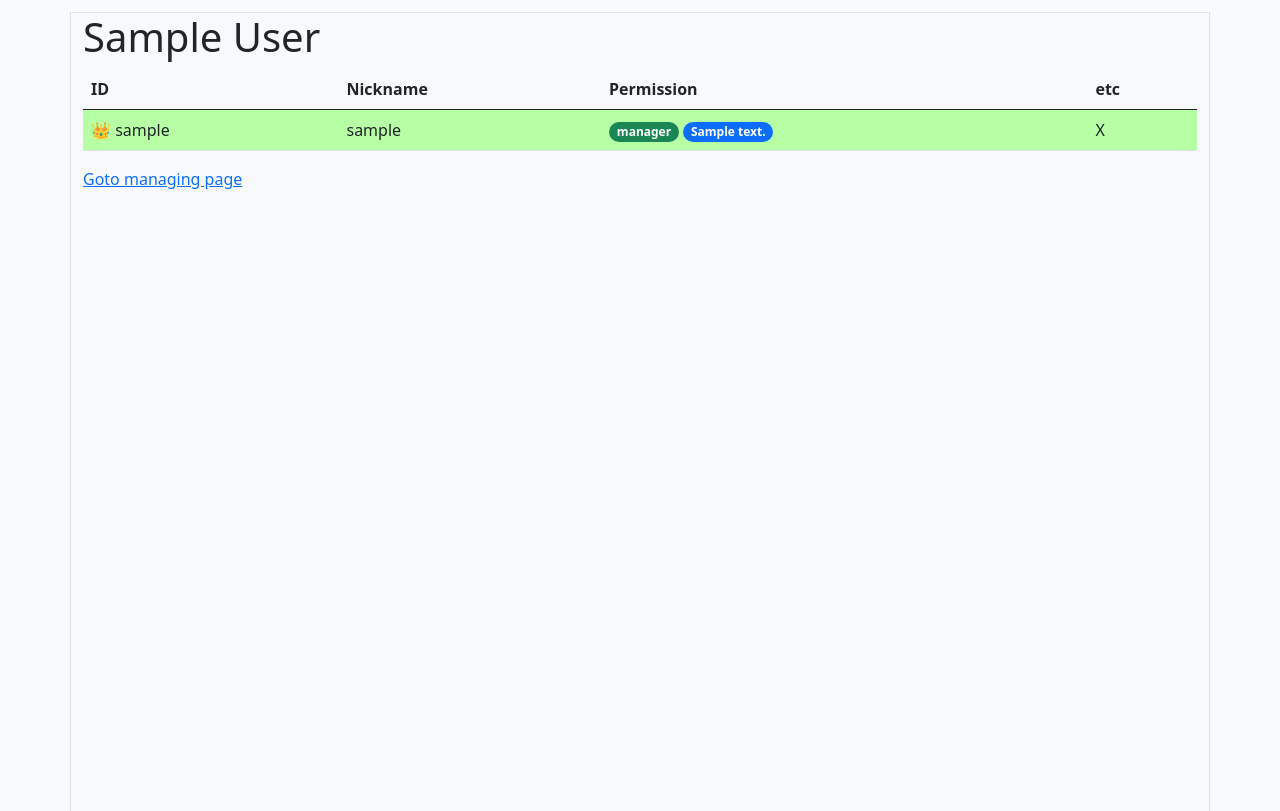
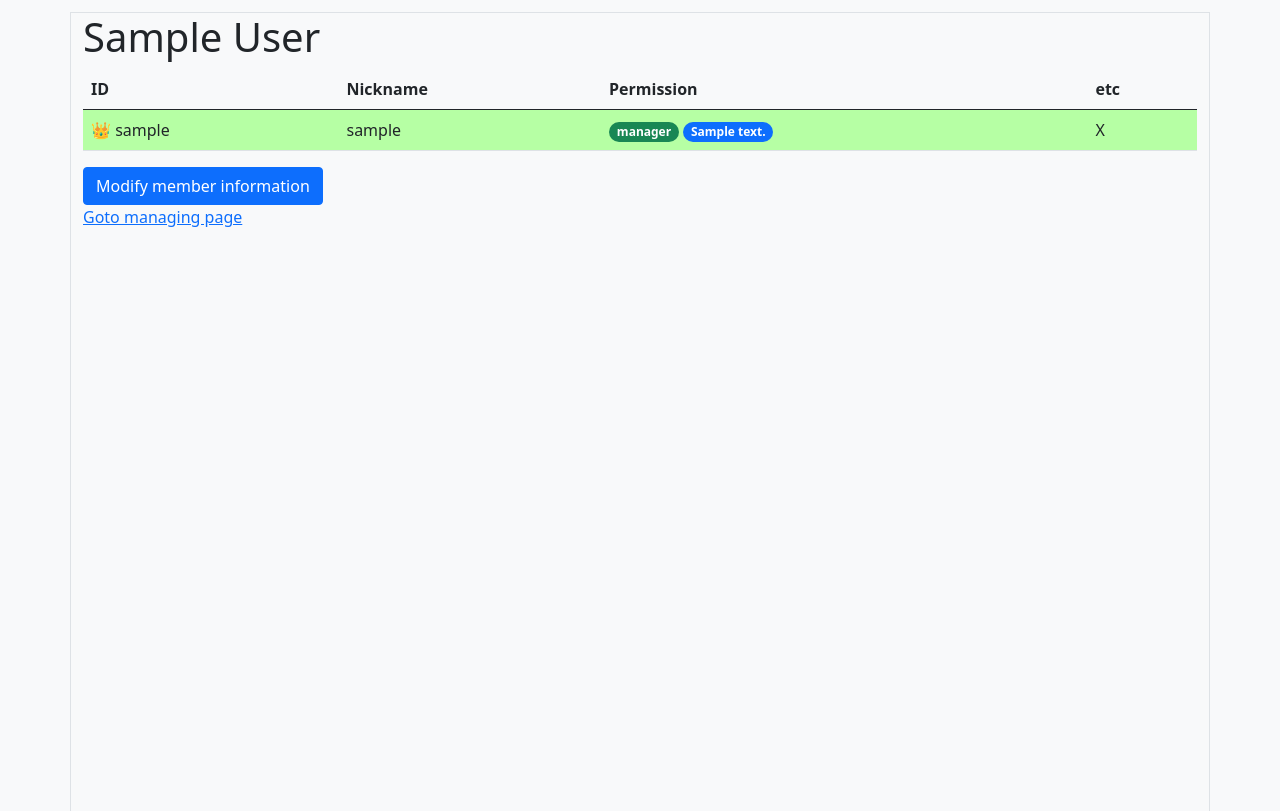
Before and after one commit to pcjs156/space-reservation-system, a Django app: page /user/group/1/ in a window 1280 px wide. Shown: the part 244-1055 px from the top of the page. Run offline with Django 4.2, Linux system fonts and the light colour scheme; a user stored in the database is signed in; tables that the repository leaves empty hold one stand-in row (values such as "Sample post"); some libraries are stand-ins or nearby versions.

Commit message:
feat(users): Implement group member withdraw

```diff
--- a/templates/users/group_detail.html
+++ b/templates/users/group_detail.html
@@ -45,6 +45,12 @@
         </tbody>
     </table>
 
+    <div>
+        <a class="btn btn-primary" href="{% url 'users:group_member_detail' group.pk user.pk %}">
+            Modify member information
+        </a>
+    </div>
+
     {% if group.manager == request.user %}
         <div>
             <a href="{% url 'users:group_manage' group.pk %}">Goto managing page</a>
--- a/users/decorators.py
+++ b/users/decorators.py
@@ -19,7 +19,7 @@ def group_member_only(func):
     @login_required
     def decorated(request, *args, **kwargs):
         # 그룹 멤버 검사
-        pk = kwargs.get('pk')
+        pk = kwargs.get('group_pk')
         group = get_object_or_404(Group, pk=pk)
         if not group.members.contains(request.user):
             raise Http404()
--- a/users/models.py
+++ b/users/models.py
@@ -2,7 +2,7 @@ import string
 import random
 from datetime import datetime
 
-from django.db import models, IntegrityError
+from django.db import models, IntegrityError, transaction
 from django.contrib.auth.models import AbstractUser, Group
 from django.core.validators import MinLengthValidator
 
@@ -114,6 +114,20 @@ class Group(models.Model):
                 break
         return new_invite_code
 
+    def remove_member(self, user: SystemUser):
+        assert self.members.filter(pk=user.pk).exists()
+        assert self.manager != user
+
+        with transaction.atomic():
+            # 권한 태그에서 사용자 삭제
+            for permission_tag in self.registered_permission_tags.all():
+                if permission_tag.members.filter(pk=user.pk).exists():
+                    permission_tag.members.remove(user)
+                    permission_tag.save()
+
+            # 그룹에서 사용자 삭제
+            self.members.remove(user)
+
 
 class PermissionTag(models.Model):
     """
--- a/users/urls.py
+++ b/users/urls.py
@@ -10,12 +10,14 @@ urlpatterns = [
     path('sign-up/', views.signup_view, name='sign_up'),
     path('info/', views.modify_info_view, name='modify_account_info'),
     path('group/', views.group_list_view, name='group'),
-    path('group/<int:pk>/', views.group_detail_view, name='group_detail'),
-    path('group/<int:pk>/manage/', views.group_manage_view, name='group_manage'),
-    path('group/<int:pk>/manage/delete/', views.group_delete_view, name='group_delete'),
-    path('group/<int:pk>/manage/reissue-intie-code/', views.group_invite_code_change_view,
+    path('group/<int:group_pk>/', views.group_detail_view, name='group_detail'),
+    path('group/<int:group_pk>/manage/', views.group_manage_view, name='group_manage'),
+    path('group/<int:group_pk>/manage/delete/', views.group_delete_view, name='group_delete'),
+    path('group/<int:group_pk>/manage/reissue-intie-code/', views.group_invite_code_change_view,
          name='group_reissue_invite_code'),
     path('group/search/', views.group_search_view, name='group_search'),
     path(r'^group/search/(?P<str:invite_code>\w+))/$', views.group_search_view, name='group_search'),
     path('group/join/', views.group_join_request, name='group_join_request'),
+    path('group/<int:group_pk>/<int:member_pk>/', views.group_member_detail_view, name='group_member_detail'),
+    path('group/<int:group_pk>/<int:member_pk>/withdraw/', views.group_withdraw_view, name='group_member_withdraw'),
 ]
--- a/users/views.py
+++ b/users/views.py
@@ -1,6 +1,6 @@
 import member as member
 from django.db import IntegrityError
-from django.http import JsonResponse
+from django.http import JsonResponse, Http404
 from django.shortcuts import render, redirect, get_object_or_404
 from django.contrib.auth import login, authenticate, logout
 from django.contrib.auth.decorators import login_required
@@ -282,3 +282,48 @@ def group_join_request(request, *args, **kwargs):
                     context['already_requested'] = True
 
         return render(request, 'users/group_join_request.html', context)
+
+
+@group_member_only
+def group_member_detail_view(request, *args, **kwargs):
+    group = kwargs['group']
+    member_pk = kwargs['member_pk']
+
+    _try_withdraw = kwargs.get('_try_withdraw', False)
+    _withdraw_errormessage = kwargs.get('_withdraw_errormessage', False)
+
+    context = dict()
+    context['group'] = group
+
+    if _try_withdraw:
+        context['try_withdraw'] = True
+        context['try_withdraw_errormessage'] = _withdraw_errormessage
+
+    target_member = get_object_or_404(SystemUser, pk=member_pk)
+
+    # 조회/수정의 목표가 되는 사용자가 해당 그룹에 존재하며, 요청한 본인이 아닌 경우 404 error
+    if not (group.members.filter(pk=member_pk) and request.user == target_member):
+        raise Http404()
+
+    return render(request, 'users/group_member_detail.html', context)
+
+
+@group_member_only
+def group_withdraw_view(request, *args, **kwargs):
+    group = kwargs['group']
+    member_pk = kwargs['member_pk']
+
+    target_member = get_object_or_404(SystemUser, pk=member_pk)
+    # 조회/수정의 목표가 되는 사용자가 해당 그룹에 존재하며, 요청한 본인이 아닌 경우 404 error
+    if not (group.members.filter(pk=member_pk) and request.user == target_member):
+        raise Http404()
+
+    # 그룹의 매니저는 탈퇴할 수 없음
+    # 다시 멤버 정보 페이지로 돌려보냄
+    if group.manager == request.user:
+        kwargs['_try_withdraw'] = True
+        kwargs['_withdraw_errormessage'] = "Manager can't exit from group."
+        return group_member_detail_view(request, *args, **kwargs)
+    else:
+        group.remove_member(request.user)
+        return redirect('users:group')
```
Also changed, not shown: static/users/js/group_member_detail.js (added, +7 -0 lines), templates/users/group_member_detail.html (added, +40 -0 lines).
